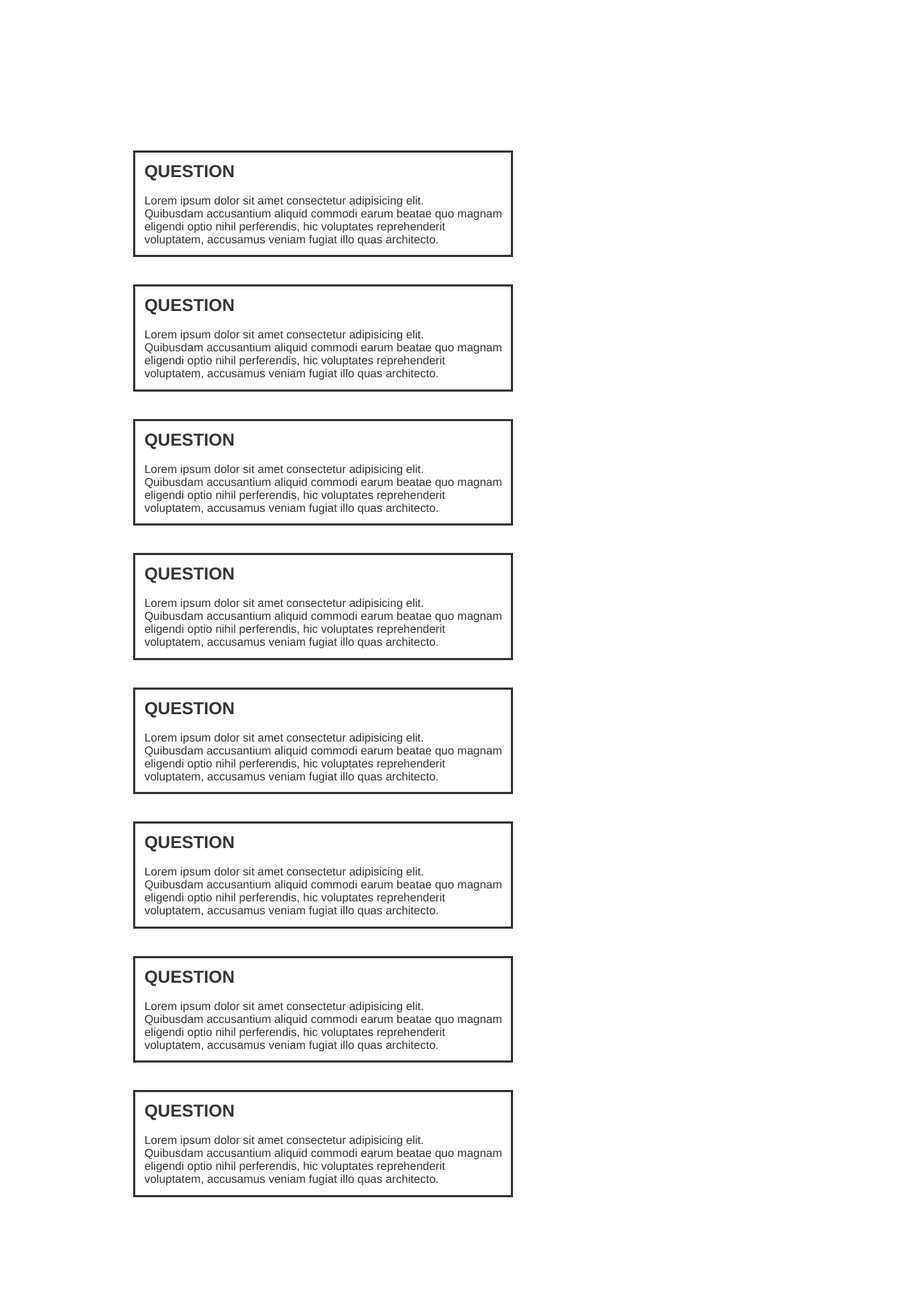
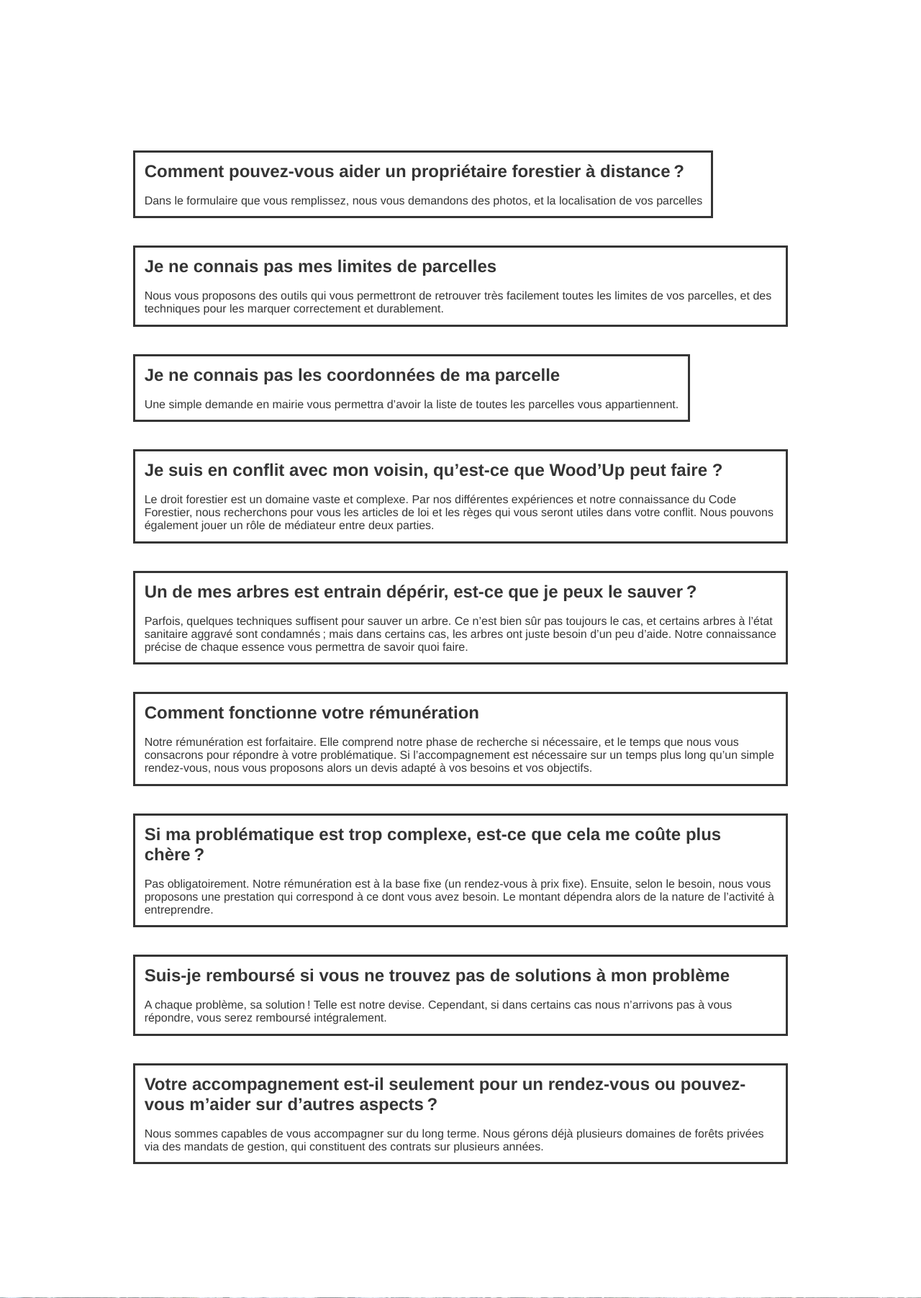
Before and after one commit to Nohan75/woodUp, a PHP site: page /faq.php in a window 1280 px wide. Shown: the part 498-2301 px from the top of the page at 72% size. Run offline with PHP 8.4, Linux system fonts and the light colour scheme.

Commit message:
Ajout des texte dans la page FAQ

```diff
--- a/faq.php
+++ b/faq.php
@@ -21,14 +21,15 @@
         <div class="ab"><a href="contact.php"style="color:white;">CONTACT</a></div>
     </div>
     <div class="questions">
-            <div class="question-card"><h2>QUESTION</h2><br><p>Lorem ipsum dolor sit amet consectetur adipisicing elit.<br> Quibusdam accusantium aliquid commodi earum beatae quo magnam<br> eligendi optio nihil perferendis, hic voluptates reprehenderit <br>voluptatem, accusamus veniam fugiat illo quas architecto.</p></div>
-            <div class="question-card"><h2>QUESTION</h2><br><p>Lorem ipsum dolor sit amet consectetur adipisicing elit.<br> Quibusdam accusantium aliquid commodi earum beatae quo magnam<br> eligendi optio nihil perferendis, hic voluptates reprehenderit <br>voluptatem, accusamus veniam fugiat illo quas architecto.</p></div>
-            <div class="question-card"><h2>QUESTION</h2><br><p>Lorem ipsum dolor sit amet consectetur adipisicing elit.<br> Quibusdam accusantium aliquid commodi earum beatae quo magnam<br> eligendi optio nihil perferendis, hic voluptates reprehenderit <br>voluptatem, accusamus veniam fugiat illo quas architecto.</p></div>
-            <div class="question-card"><h2>QUESTION</h2><br><p>Lorem ipsum dolor sit amet consectetur adipisicing elit.<br> Quibusdam accusantium aliquid commodi earum beatae quo magnam<br> eligendi optio nihil perferendis, hic voluptates reprehenderit <br>voluptatem, accusamus veniam fugiat illo quas architecto.</p></div>
-            <div class="question-card"><h2>QUESTION</h2><br><p>Lorem ipsum dolor sit amet consectetur adipisicing elit.<br> Quibusdam accusantium aliquid commodi earum beatae quo magnam<br> eligendi optio nihil perferendis, hic voluptates reprehenderit <br>voluptatem, accusamus veniam fugiat illo quas architecto.</p></div>
-            <div class="question-card"><h2>QUESTION</h2><br><p>Lorem ipsum dolor sit amet consectetur adipisicing elit.<br> Quibusdam accusantium aliquid commodi earum beatae quo magnam<br> eligendi optio nihil perferendis, hic voluptates reprehenderit <br>voluptatem, accusamus veniam fugiat illo quas architecto.</p></div>
-            <div class="question-card"><h2>QUESTION</h2><br><p>Lorem ipsum dolor sit amet consectetur adipisicing elit.<br> Quibusdam accusantium aliquid commodi earum beatae quo magnam<br> eligendi optio nihil perferendis, hic voluptates reprehenderit <br>voluptatem, accusamus veniam fugiat illo quas architecto.</p></div>
-            <div class="question-card"><h2>QUESTION</h2><br><p>Lorem ipsum dolor sit amet consectetur adipisicing elit.<br> Quibusdam accusantium aliquid commodi earum beatae quo magnam<br> eligendi optio nihil perferendis, hic voluptates reprehenderit <br>voluptatem, accusamus veniam fugiat illo quas architecto.</p></div>
+            <div class="question-card"><h2>Comment pouvez-vous aider un propriétaire forestier à distance ? </h2><br><p>Dans le formulaire que vous remplissez, nous vous demandons des photos, et la localisation de vos parcelles </p></div>
+            <div class="question-card"><h2>Je ne connais pas mes limites de parcelles </h2><br><p>Nous vous proposons des outils qui vous permettront de retrouver très facilement toutes les limites de vos parcelles, et des techniques pour les marquer correctement et durablement. </p></div>
+            <div class="question-card"><h2>Je ne connais pas les coordonnées de ma parcelle </h2><br><p>Une simple demande en mairie vous permettra d’avoir la liste de toutes les parcelles vous appartiennent. </p></div>
+            <div class="question-card"><h2>Je suis en conflit avec mon voisin, qu’est-ce que Wood’Up peut faire ? </h2><br><p>Le droit forestier est un domaine vaste et complexe. Par nos différentes expériences et notre connaissance du Code Forestier, nous recherchons pour vous les articles de loi et les règes qui vous seront utiles dans votre conflit. Nous pouvons également jouer un rôle de médiateur entre deux parties. </p></div>
+            <div class="question-card"><h2>Un de mes arbres est entrain dépérir, est-ce que je peux le sauver ? </h2><br><p>Parfois, quelques techniques suffisent pour sauver un arbre. Ce n’est bien sûr pas toujours le cas, et certains arbres à l’état sanitaire aggravé sont condamnés ; mais dans certains cas, les arbres ont juste besoin d’un peu d’aide. Notre connaissance précise de chaque essence vous permettra de savoir quoi faire. </p></div>
+            <div class="question-card"><h2>Comment fonctionne votre rémunération </h2><br><p>Notre rémunération est forfaitaire. Elle comprend notre phase de recherche si nécessaire, et le temps que nous vous consacrons pour répondre à votre problématique. Si l’accompagnement est nécessaire sur un temps plus long qu’un simple rendez-vous, nous vous proposons alors un devis adapté à vos besoins et vos objectifs. </p></div>
+            <div class="question-card"><h2>Si ma problématique est trop complexe, est-ce que cela me coûte plus chère ? </h2><br><p>Pas obligatoirement. Notre rémunération est à la base fixe (un rendez-vous à prix fixe). Ensuite, selon le besoin, nous vous proposons une prestation qui correspond à ce dont vous avez besoin. Le montant dépendra alors de la nature de l’activité à entreprendre. </p></div>
+            <div class="question-card"><h2>Suis-je remboursé si vous ne trouvez pas de solutions à mon problème </h2><br><p>A chaque problème, sa solution ! Telle est notre devise. Cependant, si dans certains cas nous n’arrivons pas à vous répondre, vous serez remboursé intégralement. </p></div>
+            <div class="question-card"><h2>Votre accompagnement est-il seulement pour un rendez-vous ou pouvez-vous m’aider sur d’autres aspects ? </h2><br><p>Nous sommes capables de vous accompagner sur du long terme. Nous gérons déjà plusieurs domaines de forêts privées via des mandats de gestion, qui constituent des contrats sur plusieurs années. </p></div>
     </div>
     <?php include "php/footer.php" ?>
     <script src="js/app.js"></script>
```
Also changed, not shown: css/contact.css (+11 -0 lines).
